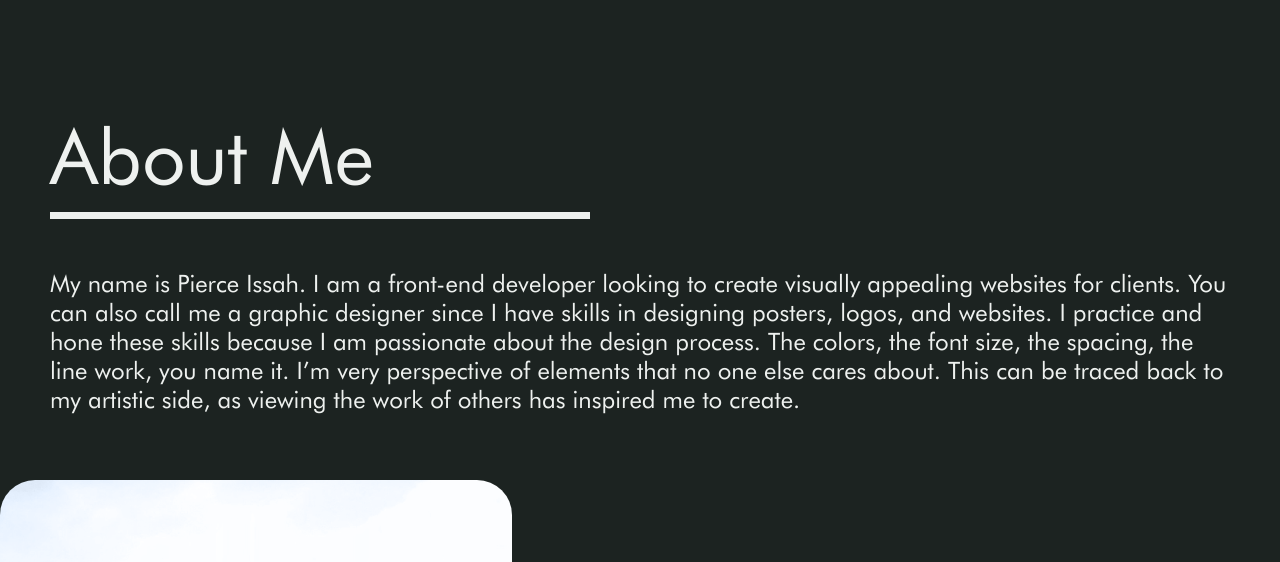
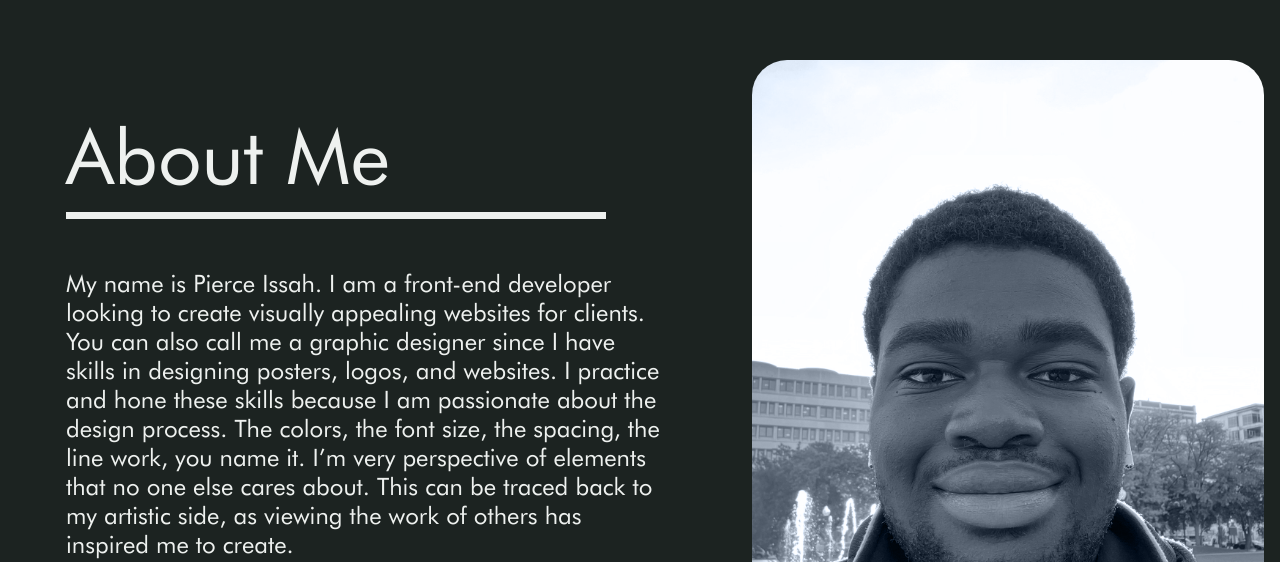
Before and after one commit to PJIceskull/WebPorfolio_2024, a website: page index.html in a window 1280 px wide. Shown: the part 1740-2302 px from the top of the page. Drawn offline with Linux system fonts and the light colour scheme.

Commit message:
add flexbox for about section

```diff
--- a/scss/about/about.scss
+++ b/scss/about/about.scss
@@ -15,12 +15,15 @@
   background-size: 80px 80px;
   color: $anti-FlashWhite;
   padding-top: 200px;
+  display: flex;
+  align-items: flex-start;
+  justify-content: space-around;
 }
 .aboutText {
   // background-color: $cadetGray;
   // background-color: $powderBlue;
   background-color: $eerieBlack;
-  width: 100%;
+  width: 55%;
   padding: 50px;
   h1 {
     // font-size: 100px;
--- a/scss/home/home.scss
+++ b/scss/home/home.scss
@@ -69,7 +69,7 @@
   // width: 53vw;
 }
 .profilePic {
-  height: $site-height;
+  height: $site-height - 50px;
   // width: 100%;
   background-image: url(../img/profile_pic.JPEG);
   background-size: cover;
--- a/scss/work/websitePics.scss
+++ b/scss/work/websitePics.scss
@@ -6,7 +6,7 @@
   background-position: center;
   transition-duration: 0.5s;
   width: 350px;
-  margin-right: 10px;
+  // margin-right: 10px;
   border-radius: 15px;
   box-shadow: 11px 11px 8px 5px rgba(0, 0, 0, 0.75);
 }
--- a/scss/work/work.scss
+++ b/scss/work/work.scss
@@ -36,6 +36,7 @@
   min-height: 400px;
   // max-width: 1000px;
   margin-bottom: 25px;
+  margin-right: 20px;
   display: flex;
   align-items: center;
   justify-content: center;
```
Also changed, not shown: css/styles.css, 1 other file.
